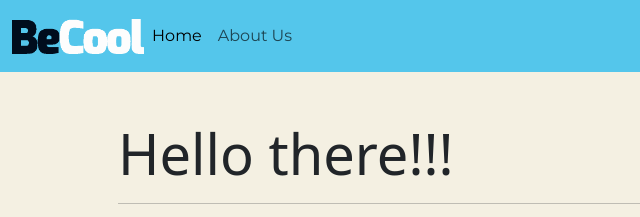
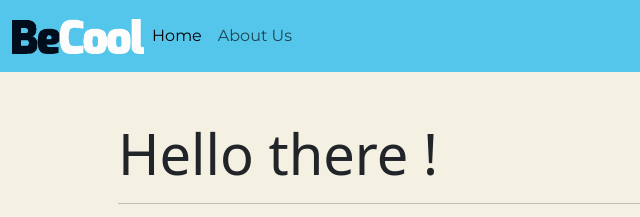
Before and after one commit to anajnsilva/1800_202510_BBY28, a plain HTML site: page landingpage.html in a window 1280 px wide. Shown: the top 217 px of the page, 0-640 px from the left. Drawn offline with nearby package versions, Linux system fonts and the light colour scheme; no server answers.

Commit message:
Made logo redirect to main page and made slight style change to landing page.

```diff
--- a/landingpage.html
+++ b/landingpage.html
@@ -53,7 +53,7 @@
   <!-- Body of the page-->
   <div class="container-fluid text-dark">
     <div class="container p-5">
-      <h3 class="display-4">Hello there!!! <span id="name-goes-here"></span></h3>
+      <h3 class="display-4">Hello there <span id="name-goes-here"></span>!</h3>
       <hr>
       <p class="lead mb-4">
         With this app, you can:</p>
```
Also changed, not shown: text/nav_after_login.html (+1 -1 lines).
